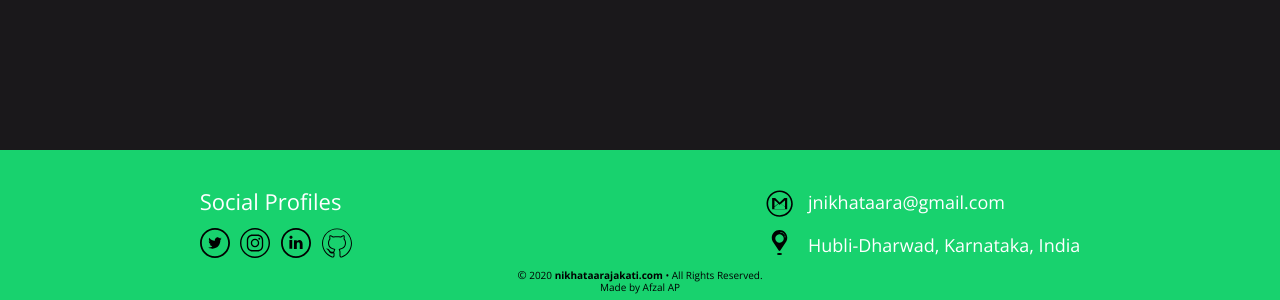
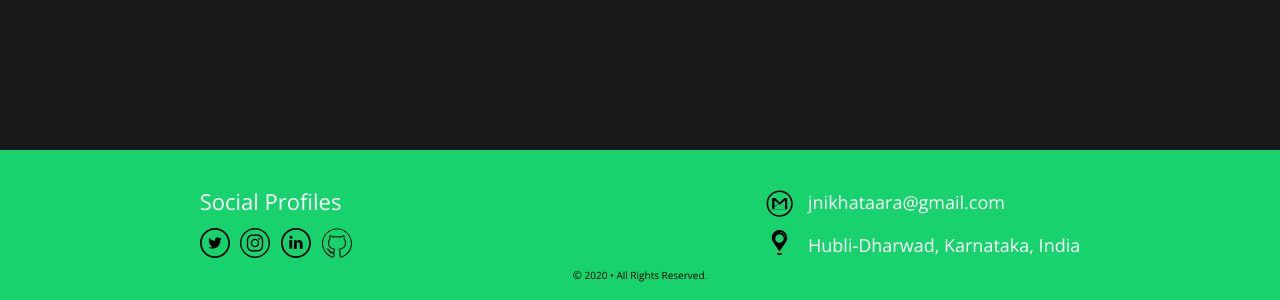
Before and after one commit to nikhataara/Portfolio, a plain HTML site: page index.html in a window 1280 px wide. Shown: the part 2478-2778 px from the top of the page. Drawn offline with nearby package versions, Linux system fonts and the light colour scheme.

Commit message:
Update index.html

```diff
--- a/index.html
+++ b/index.html
@@ -279,8 +279,7 @@
             <a href="https://www.google.com/maps/place/Dharwad,+Karnataka/@15.4631669,74.9626461,13z/data=!3m1!4b1!4m5!3m4!1s0x3bb8cd62d889aba7:0x5a4f2144717bcf70!8m2!3d15.4589236!4d75.007808" target="_blank"><img src="./images/loaction.svg" class='l-icon'></a>
         </div>
         </div>
-        <div class="cp"><span class="copyright">&copy</span> 2020 <strong>nikhataarajakati.com</strong> &bull; All Rights Reserved.</div>
-        <div class="cc"><a href="https://www.linkedin.com/in/afzal-ahmed-pinjar-ba7416185" target="_blank"> Made by Afzal AP</a></div>
+        <div class="cp"><span class="copyright">&copy</span> 2020 &bull; All Rights Reserved.</div>
     </div>
 </section>
 <!-- end footer/contact section -->
```
